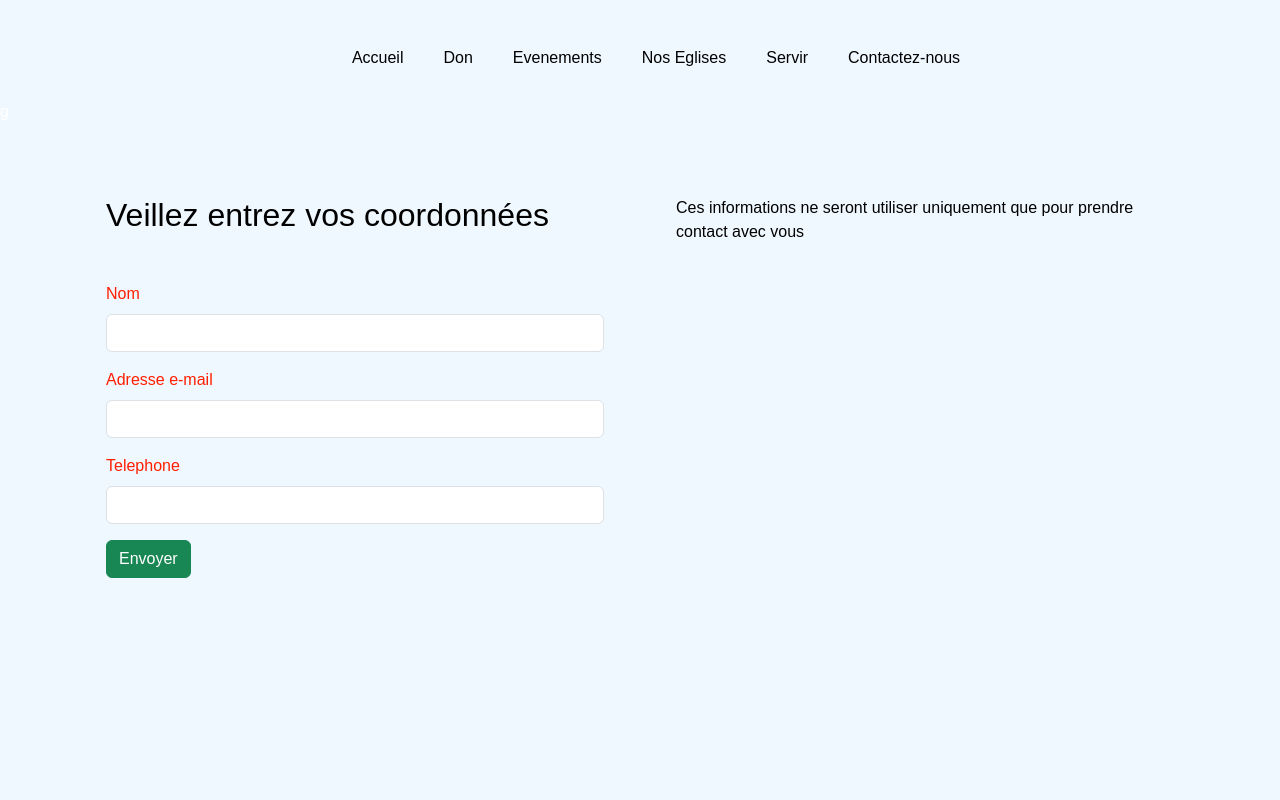
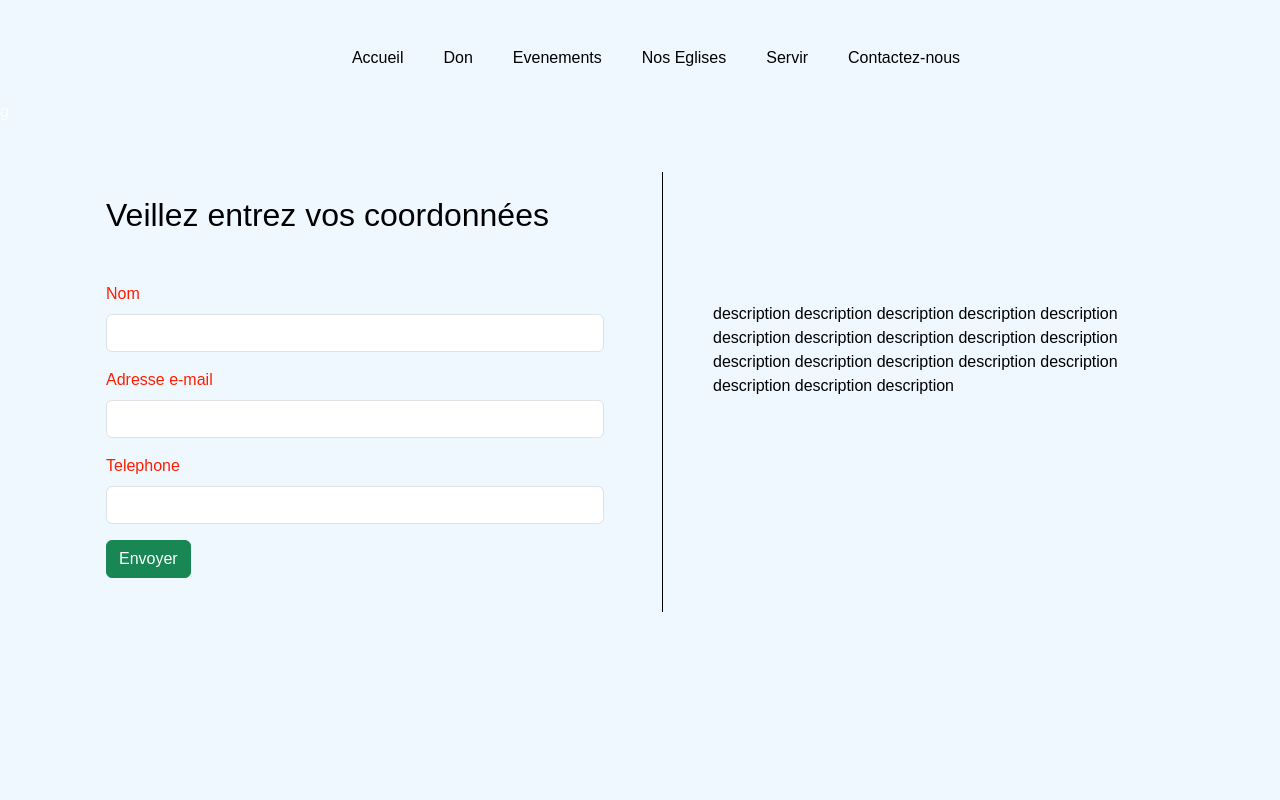
Before and after one commit to exauce-panda/God-is-love, a Next.js app: page /medias in a window 1280 px wide. Shown: the top 800 px of the page. Built offline with nearby package versions, Linux system fonts and the light colour scheme.

Commit message:
embellissement

```diff
--- a/components/Jeunesse.module.css
+++ b/components/Jeunesse.module.css
@@ -1,3 +1,13 @@
 .text_color{
     color: rgb(255, 30, 0);
 }
+.line_un {
+    height: 440px;  /* Épaisseur de la ligne */
+    border-left: 1px solid black; /* Bordure très fine */
+    margin: 0 10px; /* Optionnel : espace autour de la ligne */
+}
+.desc{
+    color: black;
+    margin-top: 90px;
+    padding: 40px;
+}
--- a/components/Musique.module.css
+++ b/components/Musique.module.css
@@ -1,3 +1,13 @@
 .text_color{
     color: rgb(255, 30, 0);
 }
+.line_un {
+    height: 440px;  /* Épaisseur de la ligne */
+    border-left: 1px solid black; /* Bordure très fine */
+    margin: 0 10px; /* Optionnel : espace autour de la ligne */
+}
+.desc{
+    color: black;
+    margin-top: 90px;
+    padding: 40px;
+}
--- a/components/Protocola.module.css
+++ b/components/Protocola.module.css
@@ -1,3 +1,13 @@
 .text_color{
     color: rgb(255, 30, 0);
 }
+.line_un {
+    height: 440px;  /* Épaisseur de la ligne */
+    border-left: 1px solid black; /* Bordure très fine */
+    margin: 0 10px; /* Optionnel : espace autour de la ligne */
+}
+.desc{
+    color: black;
+    margin-top: 90px;
+    padding: 40px;
+}
--- a/components/footer.module.css
+++ b/components/footer.module.css
@@ -1,4 +1,5 @@
 .bob {
+    padding-top: 50px;
     background-color: aliceblue;
     color: black;
 }
--- a/components/medias.jsx
+++ b/components/medias.jsx
@@ -100,10 +100,11 @@ export default function medias() {
                            </form>
                        </div>
                    </div>
-                   <div className="col-md-6">
+                   <div className="col-md-6 d-flex">
+                   <div className={styles.line_un}></div>
                        {/* Informations de Musique */}
-                       <div className="text-black p-4 rounded">
-                           Ces informations ne seront utiliser uniquement que pour prendre contact avec vous
+                       <div className={`${styles.desc}`}>
+                       description  description  description  description  description  description  description  description  description  description  description  description  description  description  description  description  description  description
                        </div>
                    </div>
                </div>
--- a/components/medias.module.css
+++ b/components/medias.module.css
@@ -1,3 +1,13 @@
 .text_color{
     color: rgb(255, 30, 0);
 }
+.line_un {
+    height: 440px;  /* Épaisseur de la ligne */
+    border-left: 1px solid black; /* Bordure très fine */
+    margin: 0 10px; /* Optionnel : espace autour de la ligne */
+}
+.desc{
+    color: black;
+    margin-top: 90px;
+    padding: 40px;
+}
--- a/components/service.module.css
+++ b/components/service.module.css
@@ -1,45 +1,45 @@
 .bob{
     color: black;
     text-align: center;
-    padding-top: 200px;
+    padding-top: 90px;
 }
-.nav{
-    display: flex;
-    justify-content: center;
-    padding:2px;
-    height: 100px;
-    gap: 350px;
-}
-.navigation{
-    display: flex;
-    align-items:end;
-    padding-bottom: 12px;
-    gap : 40px;
-    list-style: none;
-}
-
 .text_primaire{
    font-size: x-large;
 }
 .text{
     color:rgb(255, 63, 4);
+    text-align: center;
 }
 .titre{
-    padding-top: 30px;
+    padding-top: 90px;
     color:rgb(255, 63, 4);
-    padding-bottom: 90px;
     font-size: xx-large;
+    padding-bottom: 40px;
 }
-.liste {
+.contenant{
     display: flex;
     justify-content: center;
+    gap: 5px;
+}
+.lien {
+    display: flex;
+    justify-content: center;
+    text-align: justify;
     gap: 20px;
     border: 2px solid black;
-    border-radius: 10px;
     transition: 0.3s ease-in-out;
 }
-.liste:hover{
-    color:rgb(248, 179, 52);
-    border: transparent;
-    background-color: rgb(255, 63, 4);
+.lien:hover{
+    color:rgb(255, 63, 4);
+    border: 2px solid rgb(255, 63, 4);
 }
+.titre_desc{
+    text-align: justify;
+    margin-left: 20px;
+    font-size: x-large;
+}
+.description{
+    padding-top: 28px;
+    text-align: justify;
+    padding-bottom: 16px;
+}
```
Also changed, not shown: components/Jeunesse.jsx (+5 -4 lines), components/Musique.jsx (+7 -6 lines), components/Protocola.jsx (+4 -3 lines), components/service.jsx (+29 -15 lines).
